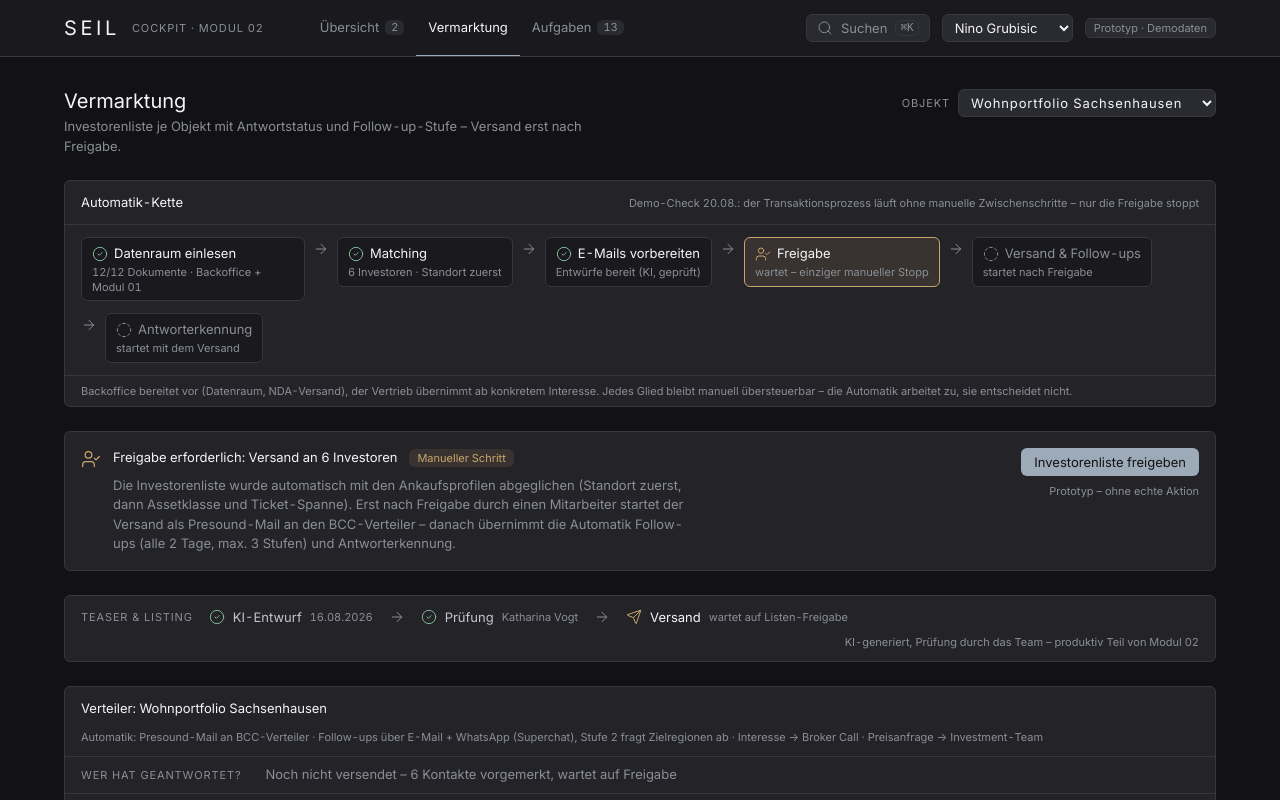
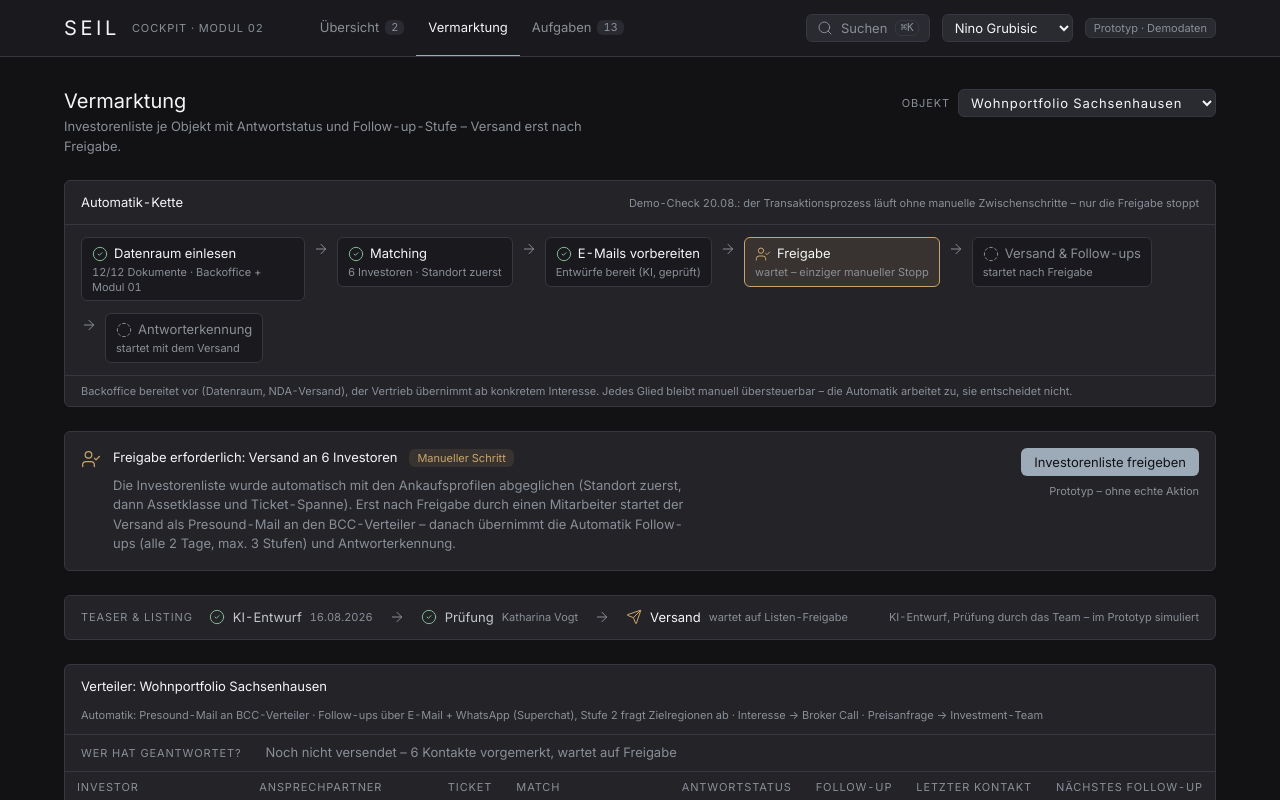
Before and after one commit to Ricdog87/Seil-Dashboard-CRM, a Next.js app: page /vermarktung in a window 1280 px wide. Shown: the top 800 px of the page. Built offline with nearby package versions, Linux system fonts and the light colour scheme.

Commit message:
Projektstand 28.08.: Teaser-Hinweis neutralisiert (Vermarktung)

```diff
--- a/app/vermarktung/page.tsx
+++ b/app/vermarktung/page.tsx
@@ -46,7 +46,7 @@ const statusReihenfolge: KontaktStatus[] = [
   "abgesagt",
 ];
 
-/** Teaser & Listing: KI-Entwurf → menschliche Prüfung → Versand (Kickoff-Anforderung). */
+/** Teaser & Listing: KI-Entwurf → menschliche Prüfung → Versand (Anforderung aus dem Kundentermin). */
 function TeaserPipeline({ objekt }: { objekt: Objekt }) {
   const t = objekt.teaser;
   if (!t) return null;
@@ -109,7 +109,7 @@ function TeaserPipeline({ objekt }: { objekt: Objekt }) {
           );
         })}
         <span className="ml-auto text-kicker text-seil-muted">
-          KI-generiert, Prüfung durch das Team – produktiv Teil von Modul 02
+          KI-Entwurf, Prüfung durch das Team – im Prototyp simuliert
         </span>
       </div>
     </Card>
```
